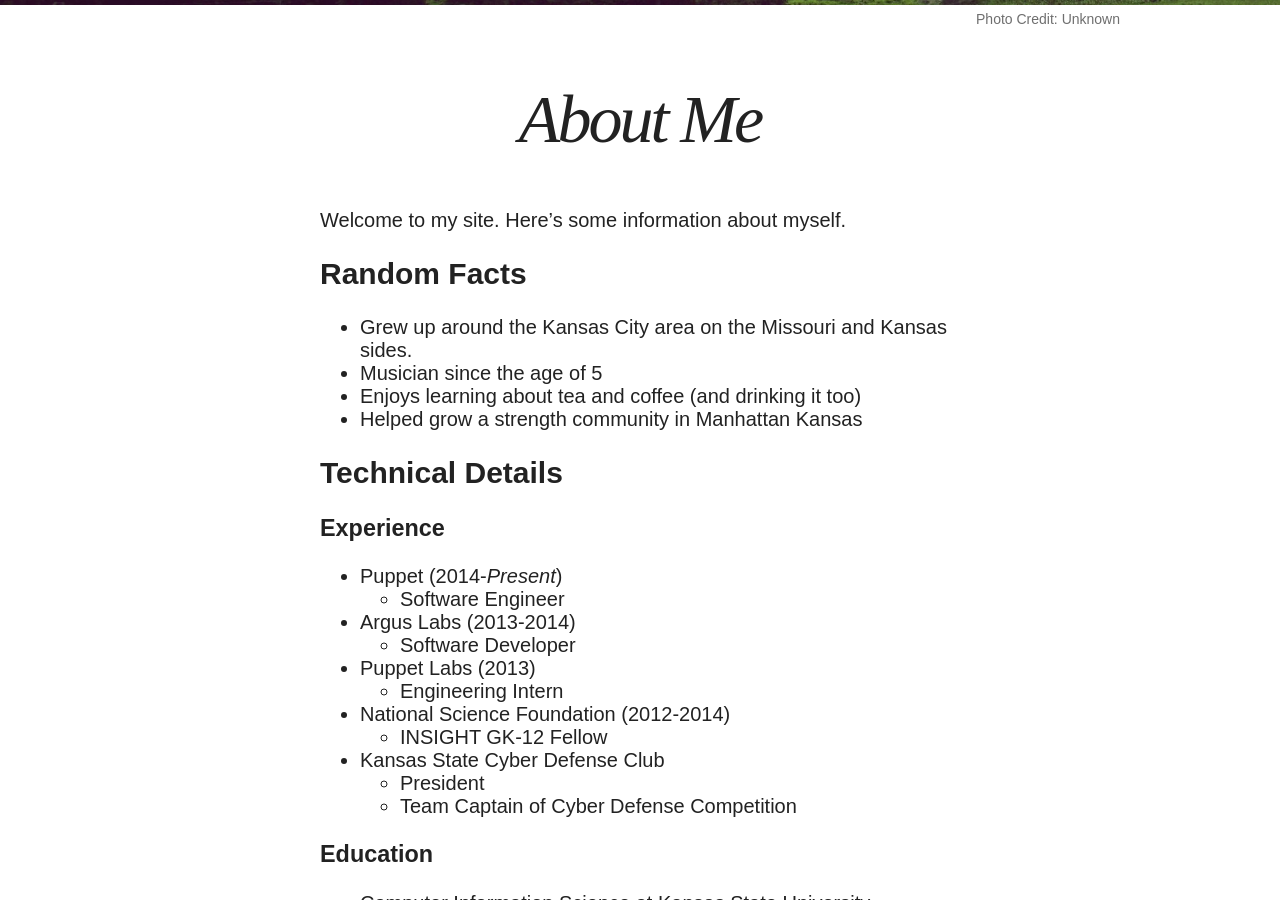
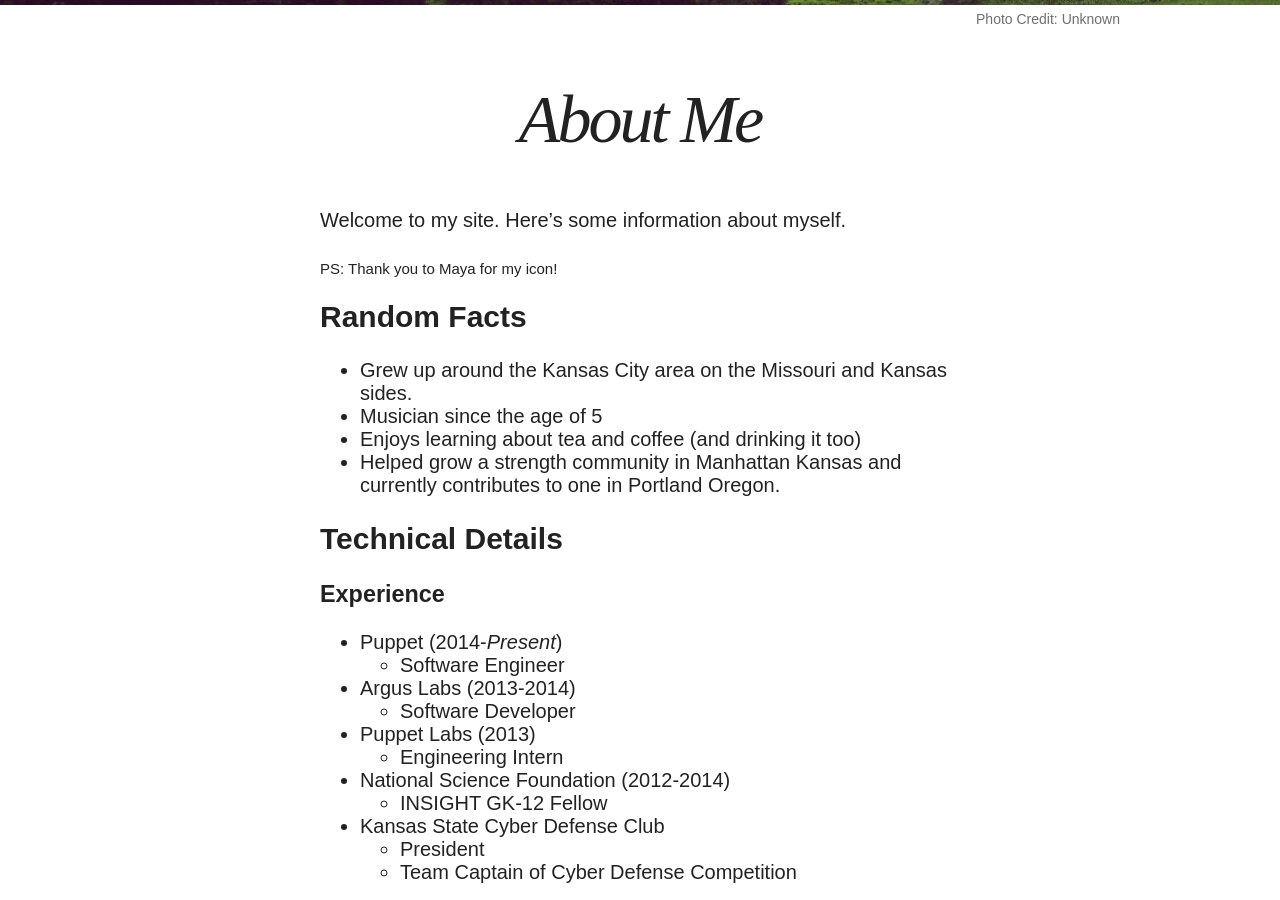
Before and after one commit to briancain/website, a Jekyll site: the page built from about.md, in a window 1280 px wide and 900 px high, scrolled down 689 px. Built offline with Jekyll 4.4.1, drawn with Linux system fonts in a browser that asks for light colours; nearby versions of some CDN libraries.

Commit message:
Update about page

```diff
--- a/about.md
+++ b/about.md
@@ -12,12 +12,14 @@ image:
 
 Welcome to my site. Here's some information about myself.
 
+<sub>PS: Thank you to <a href="http://duetarts.tumblr.com/" target="_blank">Maya</a> for my icon!</sub>
+
 ## Random Facts
 
 - Grew up around the Kansas City area on the Missouri and Kansas sides.
 - Musician since the age of 5
 - Enjoys learning about tea and coffee (and drinking it too)
-- Helped grow a strength community in Manhattan Kansas
+- Helped grow a strength community in Manhattan Kansas and currently contributes to one in Portland Oregon.
 
 ## Technical Details
 
```
